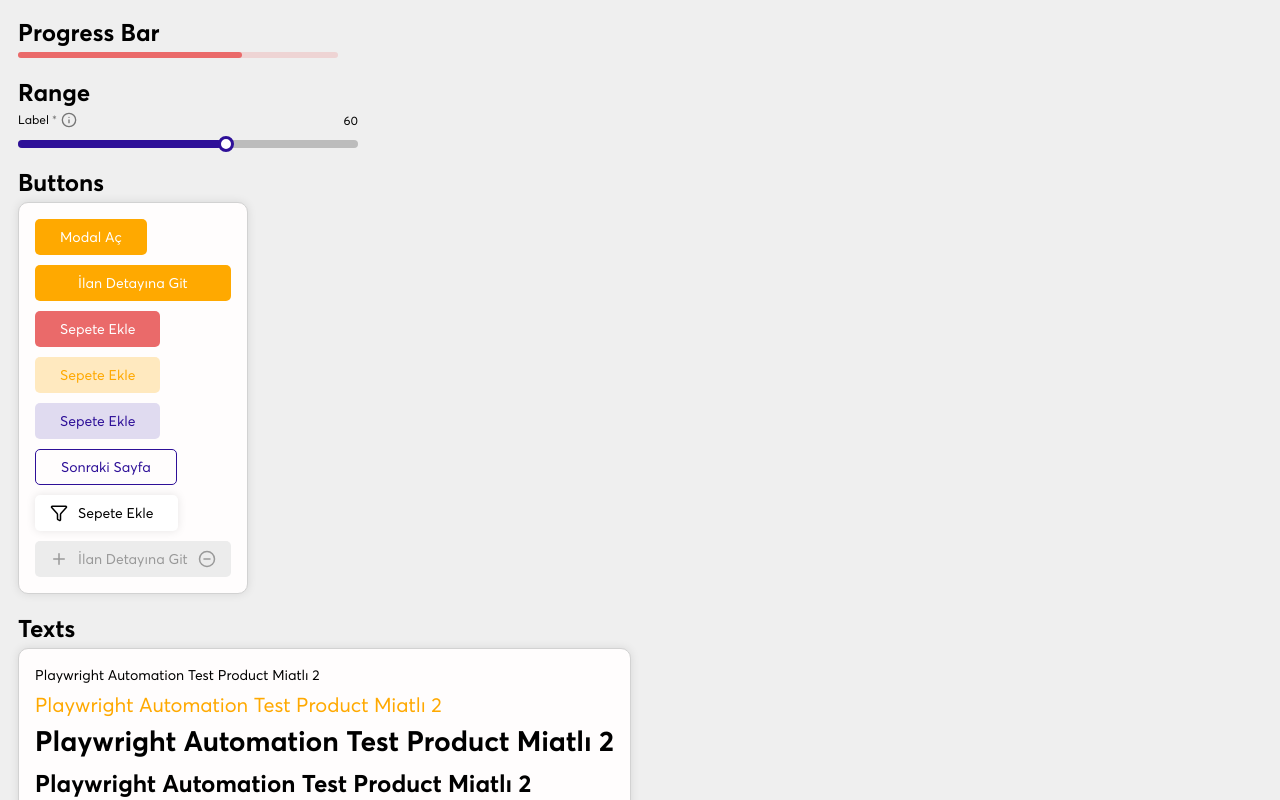
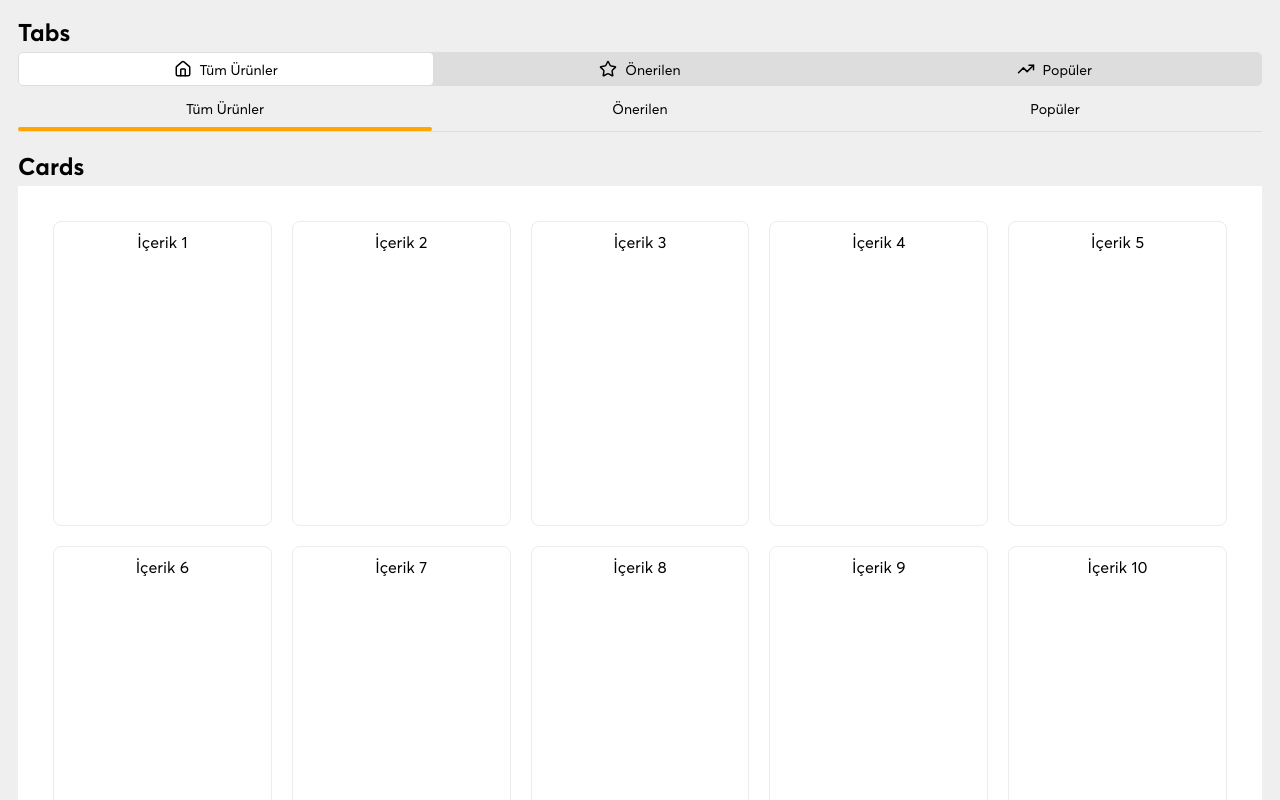
Before and after one commit to farmazondev/farma-ui-kit, a React (Vite) app: page / in a window 1280 px wide. Shown: the top 800 px of the page. Built offline with nearby package versions, Linux system fonts and the light colour scheme.

Commit message:
Card grid yapısı ve tab yapısı geliştirildi

```diff
--- a/src/App.tsx
+++ b/src/App.tsx
@@ -1,4 +1,6 @@
 import { useCallback, useState } from "react";
+import { Home, Star, TrendingUp } from "lucide-react";
+
 import Button from "./components/Button";
 import Text from "./components/Text";
 import Input from "./components/Input";
@@ -21,6 +23,8 @@ import "./styles/global.scss";
 import Modal, { Button as ButtonType } from "./components/Modal";
 import Range from "./components/Range";
 import ProgressBar from "./components/ProgressBar";
+import { CardRow, CardItem } from "./components/Card";
+import Tabs from "./components/Tabs";
 
 function App() {
   const [selectedOption, setSelectedOption] = useState("option1");
@@ -52,6 +56,72 @@ function App() {
 
   return (
     <>
+      <div className="row">
+        <h2>Tabs</h2>
+        <Tabs
+          tabs={[
+            { id: 1, label: "Tüm Ürünler", icon: <Home size={18} /> },
+            { id: 2, label: "Önerilen", icon: <Star size={18} /> },
+            { id: 3, label: "Popüler", icon: <TrendingUp size={18} /> },
+          ]}
+          activeTabId={1}
+          onTabChange={(tabId) => console.log("Selected:", tabId)}
+        />
+        <Tabs
+          tabs={[
+            { id: 1, label: "Tüm Ürünler" },
+            { id: 2, label: "Önerilen" },
+            { id: 3, label: "Popüler" },
+          ]}
+          activeTabId={1}
+          variant="transparent"
+          onTabChange={(tabId) => console.log("Selected:", tabId)}
+        />
+      </div>
+      <div className="row">
+        <h2>Cards</h2>
+        <div className="card-wrapper">
+          <CardRow
+            desktopCol={5}
+            mobileCol={2}
+            gap={20}
+            // noBorder
+            variant="category"
+          >
+            <CardItem>
+              <div className="item">İçerik 1</div>
+            </CardItem>
+            <CardItem>
+              <div className="item">İçerik 2</div>
+            </CardItem>
+            <CardItem>
+              <div className="item">İçerik 3</div>
+            </CardItem>
+            <CardItem>
+              <div className="item">İçerik 4</div>
+            </CardItem>
+            <CardItem>
+              <div className="item">İçerik 5</div>
+            </CardItem>
+            <CardItem>
+              <div className="item">İçerik 6</div>
+            </CardItem>
+            <CardItem>
+              <div className="item">İçerik 7</div>
+            </CardItem>
+            <CardItem>
+              <div className="item">İçerik 8</div>
+            </CardItem>
+            <CardItem>
+              <div className="item">İçerik 9</div>
+            </CardItem>
+            <CardItem>
+              <div className="item">İçerik 10</div>
+            </CardItem>
+          </CardRow>
+        </div>
+      </div>
+
       <div className="row">
         <h2>Progress Bar</h2>
         <ProgressBar value={70} fillColor="red" />
@@ -116,7 +186,6 @@ function App() {
           />
         </div>
       </div>
-
       <div className="row">
         <h2>Texts</h2>
         <div className="wrapper">
@@ -140,7 +209,6 @@ function App() {
           </Text>
         </div>
       </div>
-
       <div className="row">
         <h2>Inputs</h2>
         <div className="wrapper">
@@ -169,7 +237,6 @@ function App() {
           />
         </div>
       </div>
-
       <div className="row">
         <h2>Checkboxes</h2>
         <div className="wrapper">
@@ -212,7 +279,6 @@ function App() {
           />
         </div>
       </div>
-
       <div className="row">
         <h2>Radios</h2>
         <div className="wrapper">
@@ -262,7 +328,6 @@ function App() {
           />
         </div>
       </div>
-
       <div className="row">
         <h2>Radio Buttons</h2>
         <div className="wrapper">
@@ -331,7 +396,6 @@ function App() {
           </div>
         </div>
       </div>
-
       <div className="row">
         <h2>Select</h2>
         <div className="wrapper">
@@ -366,7 +430,6 @@ function App() {
           />
         </div>
       </div>
-
       <div className="row">
         <h2>Switches</h2>
         <div className="wrapper">
@@ -397,7 +460,6 @@ function App() {
           </div>
         </div>
       </div>
-
       <div className="row">
         <h2>Add To Cart</h2>
         <div className="wrapper">
@@ -439,7 +501,6 @@ function App() {
           </div>
         </div>
       </div>
-
       <div className="row">
         <h2>Price Text</h2>
         <div className="wrapper">
--- /dev/null
+++ b/src/components/Card/index.tsx
@@ -0,0 +1,52 @@
+import React, { ReactNode } from "react";
+import "./style.scss";
+
+interface CardRowProps {
+  children: ReactNode;
+  desktopCol?: number;
+  mobileCol?: number;
+  gap?: number;
+  variant?: "category";
+  noShadow?: boolean;
+  radius10?: boolean;
+  noBorder?: boolean;
+}
+
+interface CardProps {
+  children: ReactNode;
+}
+
+const CardRow: React.FC<CardRowProps> = ({
+  children,
+  desktopCol = 5,
+  mobileCol = 1,
+  gap = 20,
+  variant = null,
+  noShadow = false,
+  radius10 = false,
+  noBorder = false,
+}) => {
+  return (
+    <div
+      className={`card-row ${variant} ${noShadow ? "no-shadow" : ""} ${
+        desktopCol === 1 ? "list-view" : ""
+      } ${radius10 ? "radius-10" : ""} ${noBorder ? "no-border" : ""}`}
+      style={
+        {
+          gridTemplateColumns: `repeat(${desktopCol}, 1fr)`,
+          gap: `${gap}px`,
+          "--mobile-columns": mobileCol,
+        } as React.CSSProperties & { "--mobile-columns": number }
+      }
+    >
+      {children}
+    </div>
+  );
+};
+
+const CardItem: React.FC<CardProps> = ({ children }) => {
+  return <div className="card-item">{children}</div>;
+};
+
+export { CardItem, CardRow };
+export default CardRow;
--- /dev/null
+++ b/src/components/Card/style.scss
@@ -0,0 +1,73 @@
+.card-row {
+  display: grid;
+  width: 100%;
+
+  @media (max-width: 768px) {
+    grid-template-columns: repeat(var(--mobile-columns), 1fr) !important;
+  }
+
+  .card-item {
+    cursor: pointer;
+    border-radius: 8px;
+    border: 1px solid #ececec;
+    transition: box-shadow .3s linear;
+    .item {
+      padding: 10px;
+    }
+
+    &:hover {
+      box-shadow: 0 2px 4px 0 #6060601c;
+    }
+  }
+
+  &.category {
+    .card-item {
+      display: block;
+      height: 305px;
+      overflow: hidden;
+      text-align: center;
+      // border: none;
+      @media (max-width: 600px) {
+        height: 295px;
+      }
+
+      &:hover,
+      &.active {
+        box-shadow: 0 0 10px 0 #0000001a;
+      }
+    }
+  }
+
+  &.list-view {
+    .card-item {
+      border-radius: 15px;
+      height: auto;
+      text-align: left;
+    }
+  }
+
+  &.no-border {
+    .card-item {
+      border: none;
+    }
+  }
+
+  &.radius-10 {
+    .card-item {
+      border-radius: 10px;
+    }
+  }
+  &.no-shadow {
+    .card-item {
+      &:hover {
+        box-shadow: none !important;
+      }
+    }
+  }
+}
+
+.card-wrapper {
+  //kalkacak
+  background-color: white;
+  padding: 35px;
+}
--- /dev/null
+++ b/src/components/Tabs/index.tsx
@@ -0,0 +1,77 @@
+import React, { useState } from "react";
+import "./style.scss";
+
+interface Tab {
+  id: string | number;
+  label: string;
+  tooltip?: string;
+  icon?: React.ReactNode;
+
+  /**
+   * @example
+  * tabs={[
+  *   { id: 1, label: "Tüm Ürünler", icon: <HomeIcon /> },
+  *   { id: 2, label: "Önerilen" },
+  *   { id: 3, label: "Popüler" },
+  ]}
+   */
+}
+
+interface TabsProps {
+  tabs: Tab[];
+  activeTabId?: string | number;
+  onTabChange?: (tabId: string | number) => void;
+  className?: string;
+  variant?: "transparent";
+}
+
+const Tabs: React.FC<TabsProps> = ({
+  tabs,
+  activeTabId: initialActiveTabId,
+  onTabChange,
+  className,
+  variant,
+}) => {
+  const [activeTabId, setActiveTabId] = useState(
+    initialActiveTabId || tabs[0]?.id
+  );
+  const activeIndex = tabs.findIndex((tab) => tab.id === activeTabId);
+  const indicatorLeft = (activeIndex / tabs.length) * 100;
+
+  const handleTabClick = (tabId: string | number) => {
+    setActiveTabId(tabId);
+    onTabChange?.(tabId);
+  };
+
+  return (
+    <div className={`sorting-box ${className || ""} ${variant ? variant : ""}`}>
+      <ul className="sorting-box-list">
+        {tabs.map((tab, index) => (
+          <li
+            key={tab.id}
+            className={tab.id === activeTabId ? "active" : ""}
+            data-tooltip={tab.tooltip}
+            data-index={index}
+            onClick={() => handleTabClick(tab.id)}
+            role="button"
+            tabIndex={0}
+            onKeyDown={(e) => {
+              if (e.key === "Enter" || e.key === " ") {
+                handleTabClick(tab.id);
+              }
+            }}
+          >
+            {tab.icon && <span className="tab-icon">{tab.icon}</span>}
+            {tab.label}
+          </li>
+        ))}
+      </ul>
+      <div
+        className={`indicator count_${tabs.length}`}
+        style={{ left: `${indicatorLeft}%` }}
+      />
+    </div>
+  );
+};
+
+export default Tabs;
--- /dev/null
+++ b/src/components/Tabs/style.scss
@@ -0,0 +1,153 @@
+// @import "../../styles/mixins";
+
+.sorting-box {
+  background: #ddd;
+  border: solid 1px #ddd;
+  border-radius: 5px;
+  position: relative;
+
+  //   @include media-breakpoint-up(lg) {
+  //     display: flex;
+  //   }
+
+  &-list {
+    display: flex;
+    position: relative;
+    width: 100%;
+    z-index: 2;
+    list-style: none;
+    margin: 0;
+    padding: 0;
+
+    &::-webkit-scrollbar {
+      display: none;
+    }
+
+    li {
+      align-items: center;
+      flex: 1;
+      margin-right: 1px;
+      position: relative;
+      z-index: 2;
+      font-size: 14px;
+      cursor: pointer;
+      border-radius: 5px;
+      color: #000;
+      display: flex;
+      height: 100%;
+      justify-content: center;
+      padding: 7px 5px;
+      text-align: center;
+      transition: background 0.3s;
+      user-select: none;
+      gap: 8px;
+
+      .tab-icon {
+        display: flex;
+        align-items: center;
+        justify-content: center;
+        flex-shrink: 0;
+      }
+
+      &:hover {
+        background: #efefef;
+      }
+
+      &:focus {
+        outline: none;
+        background: transparent;
+      }
+
+      &:active {
+        background: #f9f9f9;
+      }
+
+      &.active {
+        background: transparent;
+      }
+
+      &:last-child {
+        margin-right: 0;
+      }
+    }
+  }
+
+  .indicator {
+    background-color: #fff;
+    border-radius: 4px;
+    bottom: 0;
+    height: 100%;
+    left: 0;
+    position: absolute;
+    top: 0;
+    transition: left 0.3s ease-in-out;
+    width: 100%;
+    z-index: 1;
+
+    &.count_2 {
+      width: 50%;
+    }
+
+    &.count_3 {
+      width: 33.33%;
+    }
+
+    &.count_4 {
+      width: 25%;
+    }
+
+    &.count_5 {
+      width: 20%;
+    }
+  }
+
+  &.transparent {
+    background-color: transparent;
+    border: none;
+    border-bottom: 1px solid #ddd;
+    border-radius: 0;
+
+    ul {
+      li {
+        height: 45px;
+        padding: 0;
+        background: transparent;
+        border-radius: 0;
+
+        &:hover {
+          background: transparent;
+
+          &:after {
+            opacity: 0.5;
+          }
+        }
+
+        &:after {
+          background-color: #ffa700;
+          border-radius: 10px;
+          bottom: 0;
+          content: "";
+          height: 4px;
+          left: 0;
+          opacity: 0;
+          position: absolute;
+          transition: opacity 0.2s linear;
+          width: 100%;
+          display: block;
+        }
+
+        &.active {
+          background: transparent;
+
+          &:after {
+            opacity: 1;
+          }
+        }
+      }
+    }
+
+    .indicator {
+      display: none;
+    }
+  }
+}
```
